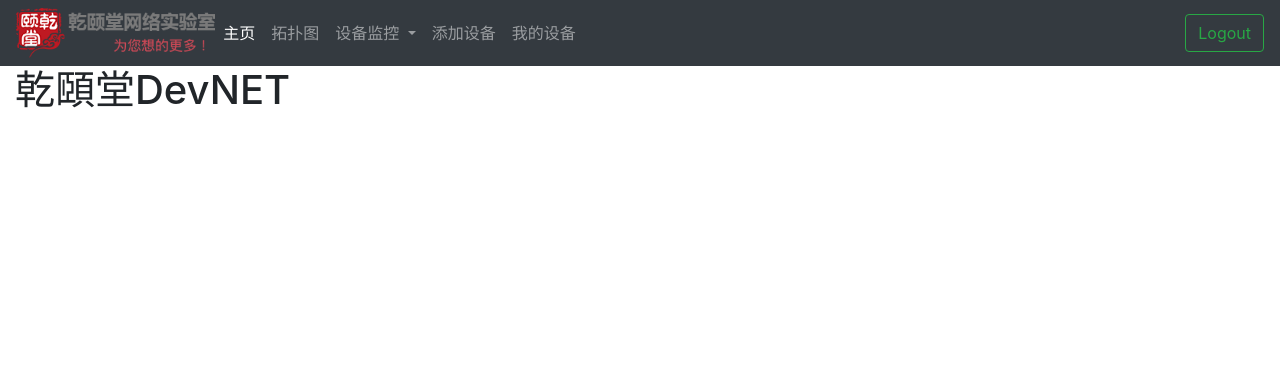
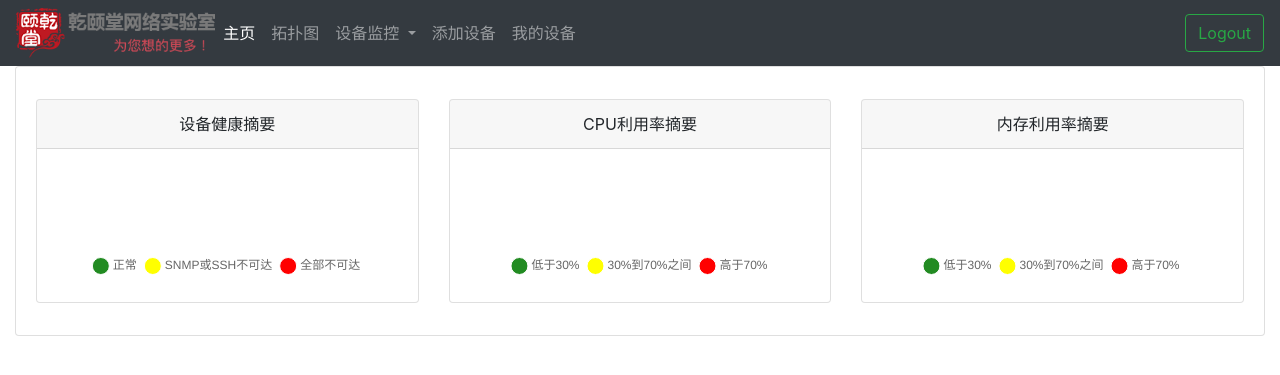
Before and after one commit to cqbomb/qyt_devnet, a Django app: page / in a window 1280 px wide. Shown: the top 375 px of the page. Run offline with Django 3.2, Linux system fonts and the light colour scheme; data that the repository does not hold is empty; some libraries are stand-ins or nearby versions.

Commit message:
主页可达性 CPU MEM摘要显示搞定!

```diff
--- a/qyt_devnet/urls.py
+++ b/qyt_devnet/urls.py
@@ -15,7 +15,7 @@ Including another URLconf
 """
 from django.contrib import admin
 from django.urls import path
-from views import index, top, qyt_login, qyt_add_devices, qyt_show_devices, qyt_del_device, qyt_edit_device, qyt_monitor_device
+from views import index, top, qyt_login, qyt_add_devices, qyt_show_devices, qyt_del_device, qyt_edit_device, qyt_monitor_device, qyt_home
 
 urlpatterns = [
     path('admin/', admin.site.urls),
@@ -40,5 +40,7 @@ urlpatterns = [
     path('monitordevice/if_utilization/', qyt_monitor_device.monitor_if_utilization),
     path('monitordevice/if_utilization/<str:devicename>/', qyt_monitor_device.monitor_if_utilization_dev),
     path('monitordevice/if_utilization/<str:devicename>/<str:ifname>/<str:direction>', qyt_monitor_device.monitor_if_utilization_dev_if_direc),
-
+    path('home/reachable', qyt_home.health_reachable),
+    path('home/cpu', qyt_home.health_cpu),
+    path('home/mem', qyt_home.health_mem),
 ]
--- a/templates/index.html
+++ b/templates/index.html
@@ -3,8 +3,56 @@
     乾頤堂DevNET
 {% endblock title %}
 
+{% block js %}
+    <!-- 加载Chart.js的JS文件 -->
+    <!-- 最新的Chart JS 文件 https://cdnjs.com/libraries/Chart.js -->
+    <script src="https://cdnjs.cloudflare.com/ajax/libs/Chart.js/2.7.2/Chart.min.js"></script>
+    <!-- 加载本项目创建的chart_json_functions.js的JS文件-->
+    {% load static %}
+    <script src="{% static "js/chart_functions.js" %}"></script>
+    <!-- 加载ajax的JS文件-->
+    <script src="https://ajax.googleapis.com/ajax/libs/jquery/3.3.1/jquery.min.js"></script>
+{% endblock js %}
+
 {% block body %}
 <div class="container-fluid">
-    <h1>乾頤堂DevNET</h1>
+  <div class="card text-center">
+      <div class="card-body">
+        <div class="row py-2">
+            <div class="col-md-4 py-1">
+                <div class="card">
+                    <div class="card-header">设备健康摘要</div>
+                    <div class="card-body">
+                        <canvas id="chDonut1" height="100"></canvas>
+                    </div>
+                </div>
+            </div>
+            <div class="col-md-4 py-1">
+                <div class="card">
+                    <div class="card-header">CPU利用率摘要</div>
+                    <div class="card-body">
+                        <canvas id="chDonut2" height="100"></canvas>
+                    </div>
+                </div>
+            </div>
+            <div class="col-md-4 py-1">
+                <div class="card">
+                    <div class="card-header">内存利用率摘要</div>
+                    <div class="card-body">
+                        <canvas id="chDonut3" height="100"></canvas>
+                    </div>
+                </div>
+            </div>
+        </div>
+      </div>
 </div>
+</div>
+
+<script type="text/javascript" language="javascript">
+    // 通过URL获取JSON数据,并且渲染饼状图
+    get_json_render_chart('/home/reachable', "chDonut1", "pie");
+    get_json_render_chart('/home/cpu', "chDonut2", "pie");
+    get_json_render_chart('/home/mem', "chDonut3", "pie");
+</script>
+
 {% endblock body %}
--- /dev/null
+++ b/views/qyt_home.py
@@ -0,0 +1,68 @@
+#!/usr/bin/env python3
+# -*- coding=utf-8 -*-
+# 本脚由亁颐堂现任明教教主编写，用于乾颐盾Python课程！
+# 教主QQ:605658506
+# 亁颐堂官网www.qytang.com
+# 教主技术进化论拓展你的技术新边疆
+# https://ke.qq.com/course/271956?tuin=24199d8a
+from django.http import JsonResponse
+from random import randint
+from qytdb.models import Device_reachable, Devicecpumem
+
+colors = ['#ff0000', '#28a745', '#333333', '#c3e6cb', '#dc3545', '#6c757d']
+labels = ['安全', '数据中心', '教主VIP', '路由交换', '无线', '华为']
+datas = [randint(1, 100), randint(1, 100), randint(1, 100), randint(1, 100), randint(1, 100), randint(1, 100)]
+
+
+def health_reachable(request):
+    result = Device_reachable.objects.all()
+    green_devices = 0
+    yellow_devices = 0
+    red_devices = 0
+    for x in result:
+        if x.ssh_reachable == True and x.snmp_reachable == True:
+            green_devices += 1
+        elif x.ssh_reachable == False and x.snmp_reachable == False:
+            red_devices += 1
+        else:
+            yellow_devices += 1
+    colors = ['#228b22', '#ffff00', '#ff0000']
+    labels = ['正常', 'SNMP或SSH不可达', '全部不可达']
+    datas = [green_devices, yellow_devices, red_devices]
+    return JsonResponse({'colors': colors, 'labels': labels, 'datas': datas})
+
+
+def health_cpu(request):
+    result = Devicecpumem.objects.all()
+    green_devices = 0
+    yellow_devices = 0
+    red_devices = 0
+    for x in result:
+        if x.cpu_current_utilization >= 70:
+            red_devices += 1
+        elif 70 > x.cpu_current_utilization >= 30:
+            yellow_devices += 1
+        else:
+            green_devices += 1
+    colors = ['#228b22', '#ffff00', '#ff0000']
+    labels = ['低于30%', '30%到70%之间', '高于70%']
+    datas = [green_devices, yellow_devices, red_devices]
+    return JsonResponse({'colors': colors, 'labels': labels, 'datas': datas})
+
+
+def health_mem(request):
+    result = Devicecpumem.objects.all()
+    green_devices = 0
+    yellow_devices = 0
+    red_devices = 0
+    for x in result:
+        if x.mem_current_utilization >= 70:
+            red_devices += 1
+        elif 70 > x.mem_current_utilization >= 30:
+            yellow_devices += 1
+        else:
+            green_devices += 1
+    colors = ['#228b22', '#ffff00', '#ff0000']
+    labels = ['低于30%', '30%到70%之间', '高于70%']
+    datas = [green_devices, yellow_devices, red_devices]
+    return JsonResponse({'colors': colors, 'labels': labels, 'datas': datas})
```
